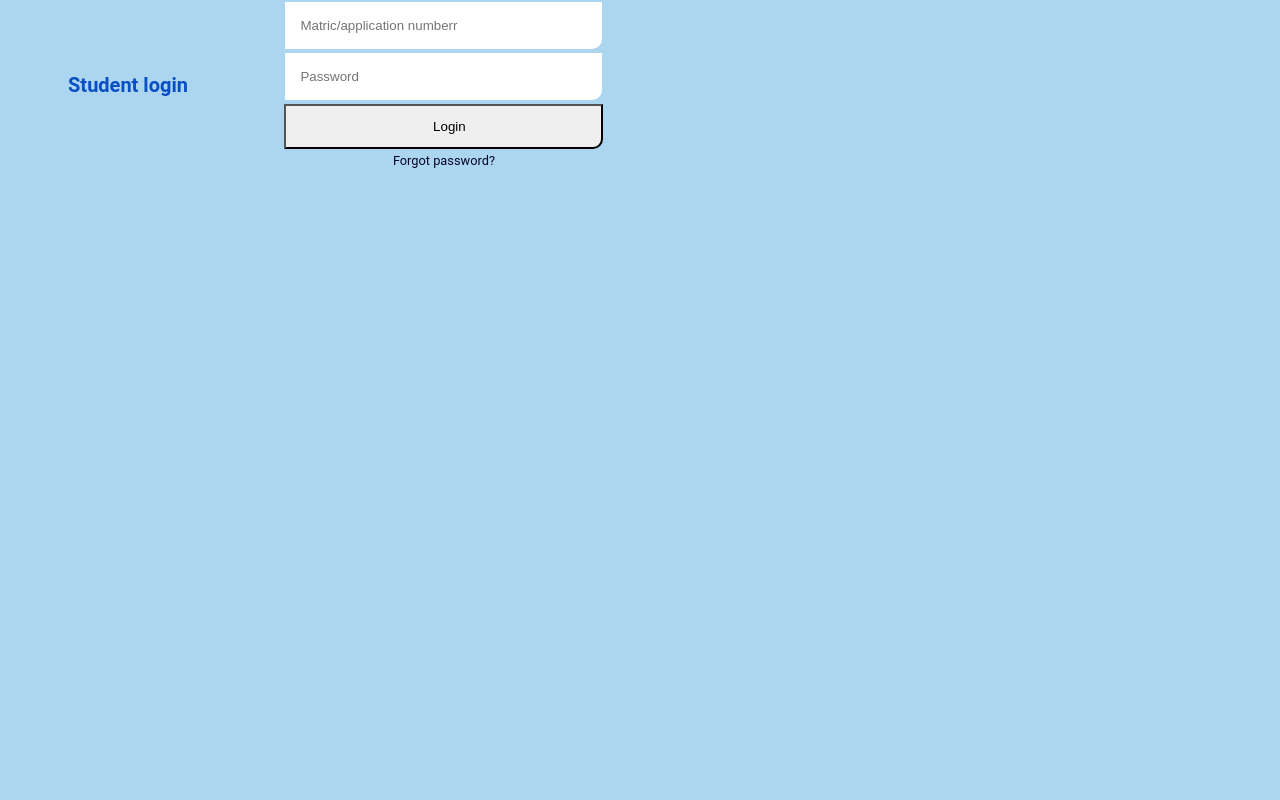
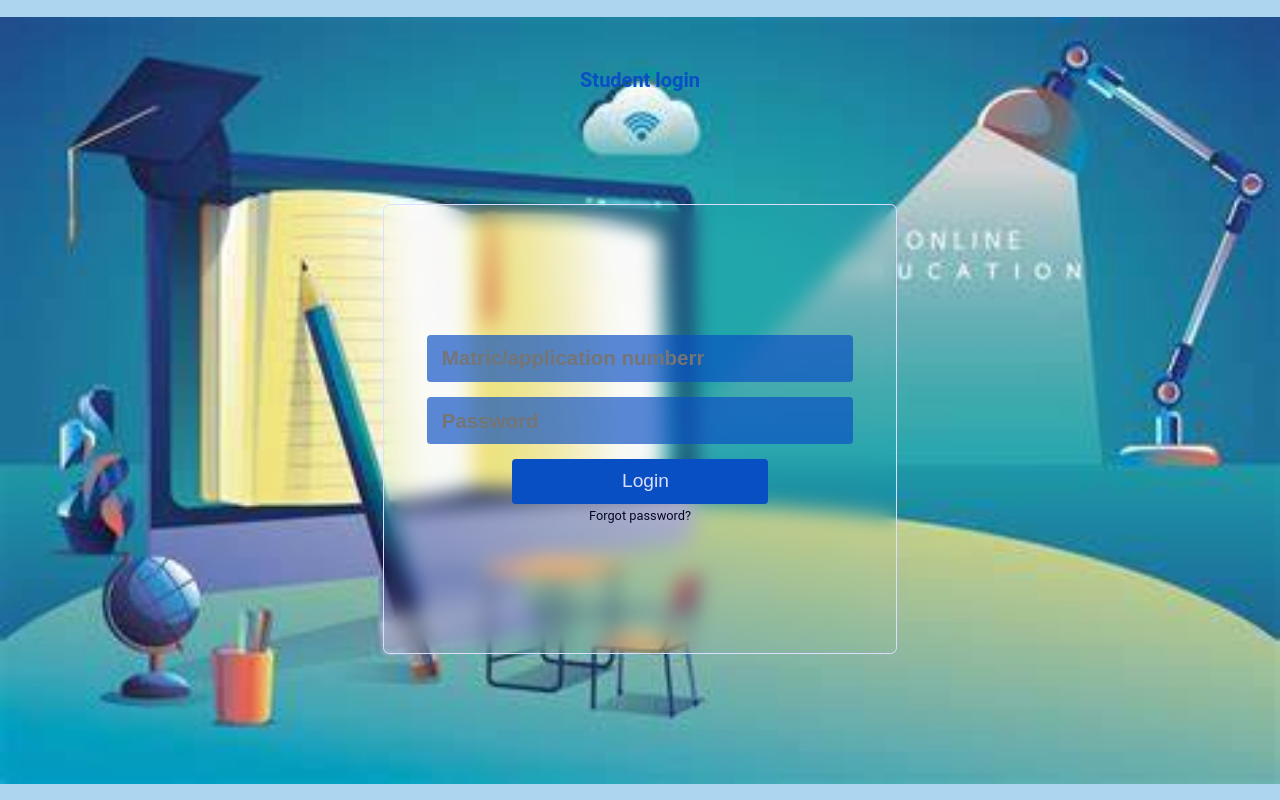
Before and after one commit to covenant123456/logindetail, a plain HTML site: page index.html in a window 1280 px wide. Drawn offline with Linux system fonts and the light colour scheme.

Commit message:
Ubongabasi's First Commit

```diff
--- a/style.css
+++ b/style.css
@@ -1,73 +1,101 @@
-:root{
+:root {
 	font-size: 80%;
 }
 
-body{
+body {
 	background-color: #4ea6dd77;
 	margin: 0 auto;
 	font-family: 'Roboto', sans-serif;
 
 }
+
 /* Regular styles begins*/
-.container{
+.container {
 	display: flex;
 	align-items: center;
 	justify-content: center;
-}
-.wrapper{
-width: 80%;
-height: 80%;
+	flex-direction: column;
+	width:100vw;
+	height:100vh;
+	background-image:url('./res.jpeg');
+	background-repeat:no-repeat;
+	background-position:center;
+	background-size:100%;
+
 }
 
-h2{
+.wrapper {
+	width: 80%;
+	height: 80%;
+	display:flex;
+	align-items:center;
+	justify-content:center;
+}
+
+h2 {
 	font-size: 20px;
 	color: #094fc4;
-	display: flex;
-	justify-content: space-around;
-	position: relative;
 }
-form{
-	/*border: 1px solid #ddf;*/
+
+form {
+	border: 1px solid #ddf;
 	width: 50%;
 	height: 70%;
 	display: flex;
 	justify-content: center;
 	align-items: center;
 	flex-direction: column;
+	background:#ffffff00;
+	border-radius:0.5rem;
+	backdrop-filter:blur(10px);
 }
-input{
-	width: 300px;
-	height: 45px;
+
+input {
+	width: 80%;
+	height: 10%;
 	padding-left: 15px;
-	margin: 2px 2px 2px 2px;
+	margin: 0.2rem auto 1rem auto;
 	display: flex;
 	justify-content: space-around;
+	border-radius:0.3rem;
+	background:#094fc4aa;
+	color:#eef;
+	font-size:160%;
 	position: relative;
-	border-radius: 0 0 10px 0;
+	font-weight:600;
 	border: none;
 	outline: none;
 	align-items: center;
 }
-.btn{
-	width: 319px;
+
+.btn {
+	width: 50%;
 	height: 45px;
 	padding-left: 17px;
 	margin: 2px 2px 2px 2px;
-	border-radius: 0 0 10px 0;
+	border:none;
 	cursor: pointer;
+	background:#094fc4;
+	color:#ddf;
+	font-size:150%;
+	border-radius:0.3rem;
 }
-.btn:hover{
-background-color: #066257aa;
-color: #050724;
+
+.btn:hover {
+	background-color: #066257aa;
+	color: #050724;
 }
-a{
+
+a {
 	text-decoration: none;
 	margin: 2px 2px 2px 2px;
 	color: #050724;
 }
-a:hover{
+
+a:hover {
 	border-bottom: 2px solid black;
 	background-color: #094fc4;
 	color: #fff;
 }
+
 /*regular style ends*/
```
Also changed, not shown: res.jpeg (added).
